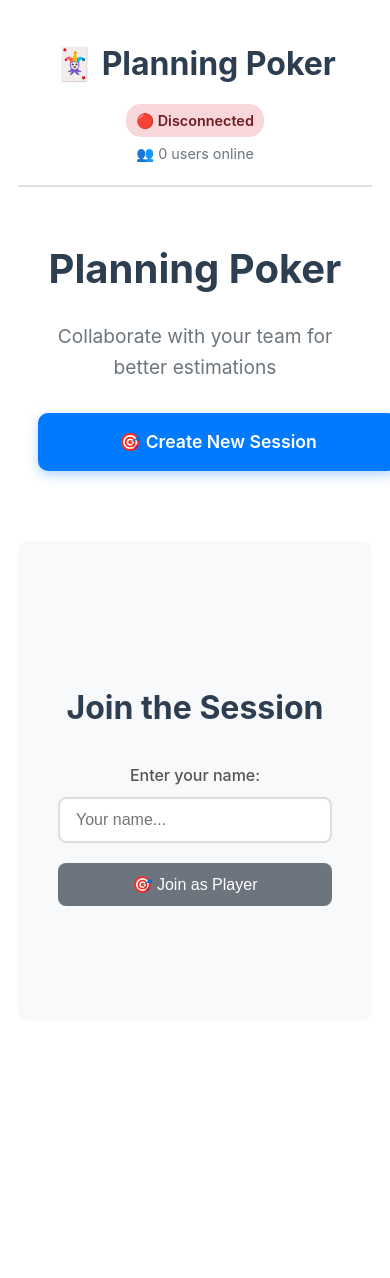
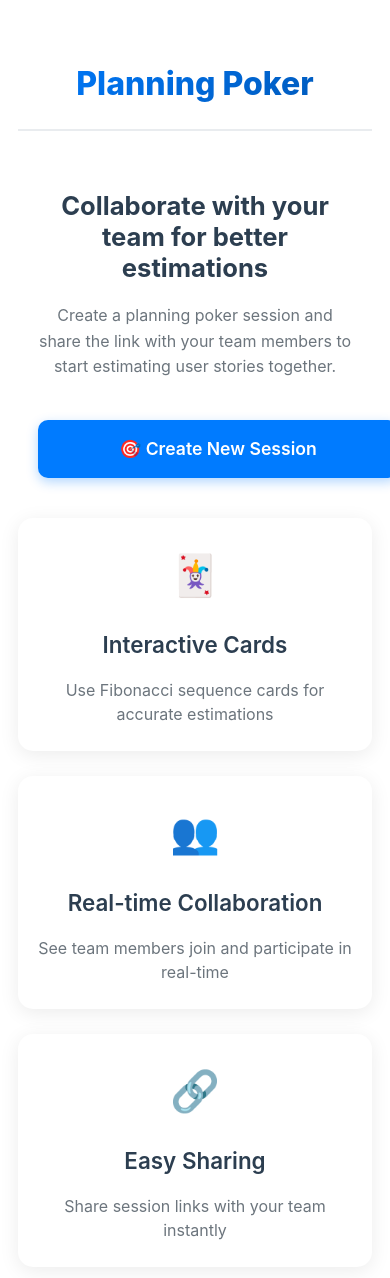
Before and after one commit to toniRamos/planning-poker, a React (Create React App) app in the folder frontend/: page / in a window 390 px wide. Shown: the top 1278 px of the page. Before the commit the page ends 1059 px from the top, so only its background shows below. Built offline with nearby package versions, Linux system fonts and the light colour scheme; no server answers.

Commit message:
feat: Update styling for home page and enhance layout for better user experience

```diff
--- a/frontend/src/App.css
+++ b/frontend/src/App.css
@@ -10,30 +10,77 @@
 
 /* Home Page Styles */
 .home-content {
-  display: grid;
-  grid-template-columns: 1fr 1fr;
-  gap: 40px;
+  display: flex;
+  flex-direction: column;
+  gap: 60px;
   align-items: center;
-  min-height: 60vh;
+  min-height: 70vh;
+  padding: 40px 0;
 }
 
 .welcome-section {
   text-align: center;
-  padding: 40px;
+  max-width: 800px;
+  padding: 0 20px;
 }
 
-.welcome-section h1 {
-  font-size: 3rem;
+.welcome-section h2 {
+  font-size: 2.5rem;
   margin: 0 0 20px 0;
   color: #2c3e50;
   font-weight: 700;
+  line-height: 1.2;
 }
 
 .welcome-section p {
-  font-size: 1.2rem;
+  font-size: 1.3rem;
   color: #6c757d;
-  margin-bottom: 30px;
+  margin-bottom: 40px;
   line-height: 1.6;
+  max-width: 600px;
+  margin-left: auto;
+  margin-right: auto;
+}
+
+.features-section {
+  display: grid;
+  grid-template-columns: repeat(auto-fit, minmax(250px, 1fr));
+  gap: 40px;
+  width: 100%;
+  max-width: 900px;
+}
+
+.feature {
+  text-align: center;
+  padding: 30px 20px;
+  background: white;
+  border-radius: 15px;
+  box-shadow: 0 4px 20px rgba(0, 0, 0, 0.08);
+  transition: transform 0.3s ease, box-shadow 0.3s ease;
+}
+
+.feature:hover {
+  transform: translateY(-5px);
+  box-shadow: 0 8px 30px rgba(0, 0, 0, 0.12);
+}
+
+.feature-icon {
+  font-size: 3rem;
+  margin-bottom: 20px;
+}
+
+.feature h3 {
+  font-size: 1.4rem;
+  margin: 0 0 15px 0;
+  color: #2c3e50;
+  font-weight: 600;
+}
+
+.feature p {
+  font-size: 1rem;
+  color: #6c757d;
+  margin: 0;
+  line-height: 1.5;
 }
 
 .action-buttons {
@@ -63,18 +110,30 @@
 }
 
 @media (max-width: 768px) {
-  .home-content {
-    grid-template-columns: 1fr;
-    gap: 30px;
-    text-align: center;
+  .app-header h1 {
+    font-size: 2.8rem;
   }
 
-  .welcome-section {
-    padding: 20px;
+  .home-content {
+    gap: 40px;
+    padding: 20px 0;
   }
 
-  .welcome-section h1 {
-    font-size: 2.5rem;
+  .welcome-section h2 {
+    font-size: 2rem;
+  }
+
+  .welcome-section p {
+    font-size: 1.1rem;
+  }
+
+  .features-section {
+    grid-template-columns: 1fr;
+    gap: 25px;
+  }
+
+  .feature {
+    padding: 25px 15px;
   }
 
   .action-buttons {
@@ -88,20 +147,49 @@
   }
 }
 
+@media (max-width: 480px) {
+  .app {
+    padding: 15px;
+  }
+
+  .app-header {
+    padding: 20px 0 15px 0;
+  }
+
+  .app-header h1 {
+    font-size: 2.2rem;
+  }
+
+  .welcome-section h2 {
+    font-size: 1.6rem;
+  }
+
+  .welcome-section p {
+    font-size: 1rem;
+  }
+
+  .feature-icon {
+    font-size: 2.5rem;
+  }
+}
+
 /* Header */
 .app-header {
-  display: flex;
-  justify-content: space-between;
-  align-items: center;
-  padding: 20px 0;
-  border-bottom: 2px solid #e0e0e0;
-  margin-bottom: 30px;
+  text-align: center;
+  padding: 40px 0 20px 0;
+  border-bottom: 2px solid #e9ecef;
+  margin-bottom: 40px;
 }
 
 .app-header h1 {
   margin: 0;
   color: #2c3e50;
-  font-size: 2.5rem;
+  font-size: 3.5rem;
+  font-weight: 800;
+  background: linear-gradient(135deg, #007bff, #0056b3);
+  -webkit-background-clip: text;
+  -webkit-text-fill-color: transparent;
+  background-clip: text;
 }
 
 .connection-status {
--- a/frontend/src/App.tsx
+++ b/frontend/src/App.tsx
@@ -1,55 +1,46 @@
 import React from 'react';
 import { BrowserRouter as Router, Routes, Route } from 'react-router-dom';
-import { useSocket } from './modules/shared/hooks';
-import { Header, JoinForm, SessionContainer } from './components';
 import CreateSession from './components/CreateSession';
 import SessionView from './components/SessionView';
 import './App.css';
 
 const HomePage: React.FC = () => {
-  const {
-    isConnected,
-    users,
-    totalUsers,
-    currentUser,
-    joinWithName,
-    updateName,
-    messages
-  } = useSocket();
-
   return (
     <div className="app">
-      <Header
-        isConnected={isConnected}
-        totalUsers={totalUsers}
-      />
+      <header className="app-header">
+        <h1>Planning Poker</h1>
+      </header>
 
       <main className="app-main">
-        {!currentUser ? (
         <div className="home-content">
           <div className="welcome-section">
-              <h1>Planning Poker</h1>
-              <p>Collaborate with your team for better estimations</p>
+            <h2>Collaborate with your team for better estimations</h2>
+            <p>Create a planning poker session and share the link with your team members to start estimating user stories together.</p>
             <div className="action-buttons">
               <a href="/create-session" className="create-session-btn">
                 🎯 Create New Session
               </a>
             </div>
           </div>
-            <JoinForm
-              isConnected={isConnected}
-              onJoin={joinWithName}
-            />
+
+          <div className="features-section">
+            <div className="feature">
+              <div className="feature-icon">🃏</div>
+              <h3>Interactive Cards</h3>
+              <p>Use Fibonacci sequence cards for accurate estimations</p>
             </div>
-        ) : (
-          <SessionContainer
-            currentUser={currentUser}
-            users={users}
-            totalUsers={totalUsers}
-            messages={messages}
-            onUpdateName={updateName}
-          />
-        )}
+            <div className="feature">
+              <div className="feature-icon">👥</div>
+              <h3>Real-time Collaboration</h3>
+              <p>See team members join and participate in real-time</p>
+            </div>
+            <div className="feature">
+              <div className="feature-icon">🔗</div>
+              <h3>Easy Sharing</h3>
+              <p>Share session links with your team instantly</p>
+            </div>
+          </div>
+        </div>
       </main>
     </div>
   );
```
Lines whose indentation alone changed are shown as unchanged.
